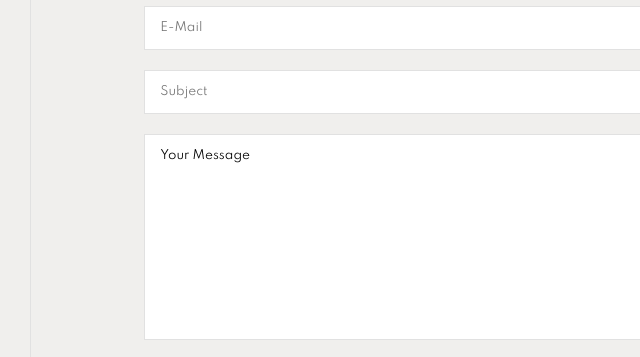
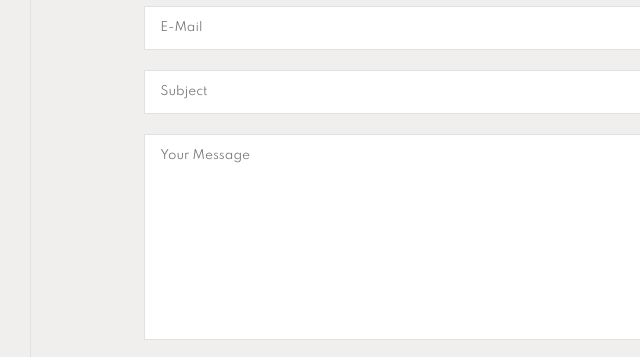
Before and after one commit to humra024/Kira-e-commerce-website, a plain HTML site: page contact.html in a window 1280 px wide. Shown: the part 1160-1517 px from the top of the page, 0-640 px from the left. Drawn offline with nearby package versions, Linux system fonts and the light colour scheme.

Commit message:
Update contact.html

```diff
--- a/contact.html
+++ b/contact.html
@@ -84,7 +84,7 @@
             <input type="text" placeholder="Your Name">
             <input type="text" placeholder="E-Mail">
             <input type="text" placeholder="Subject">
-            <textarea name="" id="" cols="30" rows="10">Your Message</textarea>
+            <textarea name="" id="" cols="30" rows="10" placeholder="Your Message"></textarea>
             <button class="normal">Submit</button>
         </form>
         <div class="people">
```
